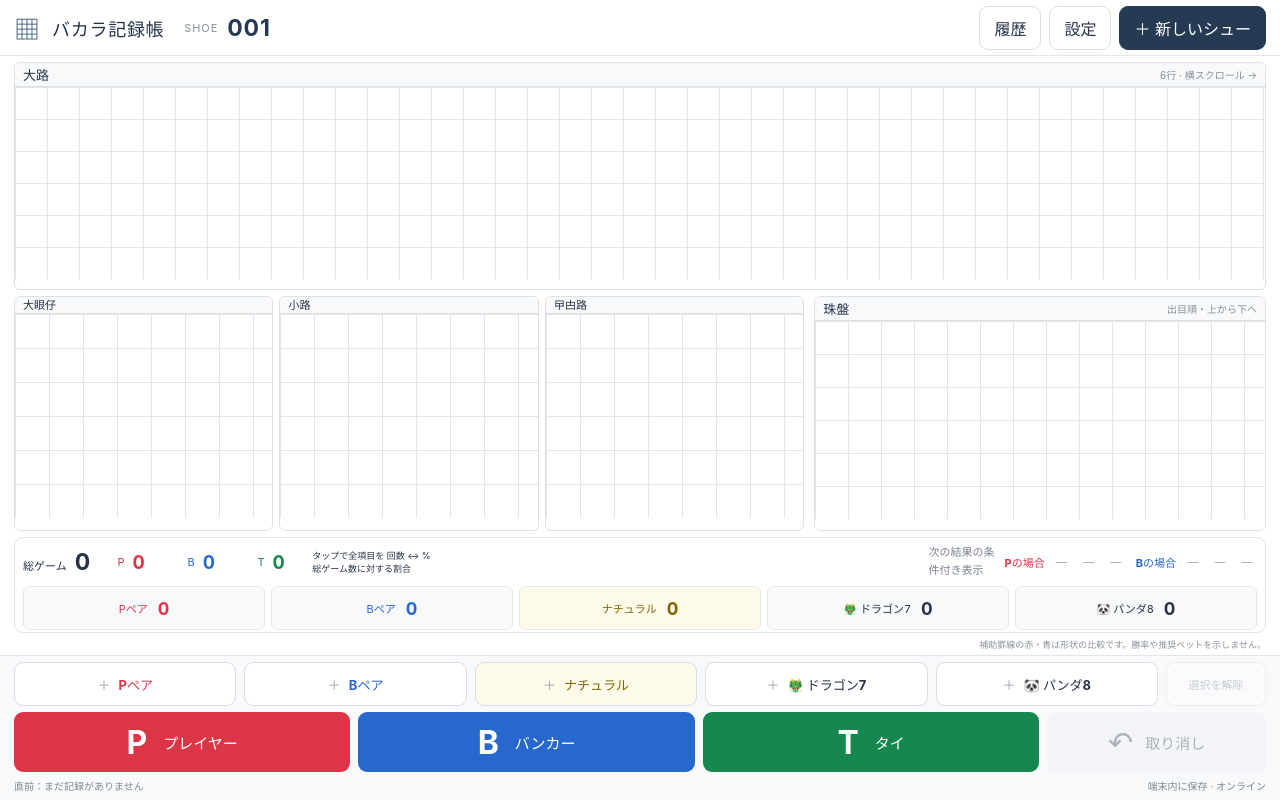
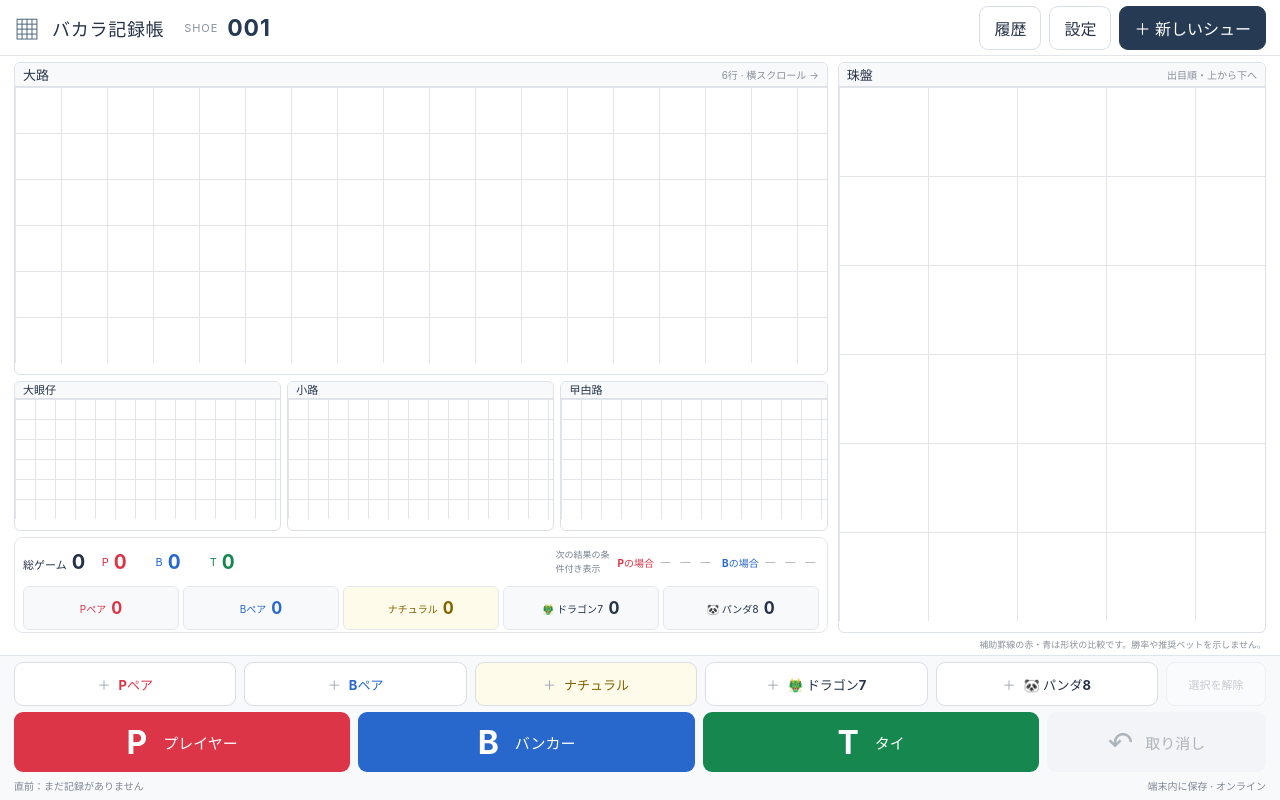
Before and after one commit to Toma-chat/baccarat-notebook, a React (Vite) app: page / in a window 1280 px wide. Built offline with nearby package versions, Linux system fonts and the light colour scheme.

Commit message:
Arrange compact roads and statistics beside a tall right-hand bead plate

```diff
--- /dev/null
+++ b/src/layout.css
@@ -0,0 +1,35 @@
+/* A: the bead plate has its own tall column; derived roads stay compact. */
+@media(min-width:900px) and (orientation:landscape){
+ .workspace{
+  grid-template-columns:minmax(0,1.9fr) minmax(0,1fr);
+  grid-template-rows:minmax(0,1fr) clamp(72px,calc((100dvh - 340px)*.507692),150px) 96px 12px;
+  grid-template-areas:'main bead' 'derived bead' 'summary bead' 'legend legend';
+  column-gap:10px;
+ }
+ .workspace>.board.big{grid-area:main}
+ .middle{display:contents}
+ .derived{grid-area:derived}
+ .middle>.board.bead{grid-area:bead}
+ .summary{grid-area:summary;min-width:0;grid-template-columns:minmax(0,1fr) auto;gap:2px 6px}
+ .legend{grid-area:legend}
+ .counts{gap:4px;min-width:0}
+ .counts>div{gap:5px}
+ .counts .stat-toggle{min-width:50px;gap:5px;padding:0 3px}
+ .counts strong{font-size:20px}
+ .stat-help{display:none}
+ .previews{gap:8px}
+ .previews>small{font-size:9px;max-width:54px}
+ .previews>div{gap:3px;font-size:10px}
+ .previews span{width:17px}
+ .extra-stats{gap:4px}
+ .extra-stats .stat-toggle{gap:5px;padding:3px}
+ .extra-stats .stat-toggle small{font-size:10px}
+ .extra-stats .stat-toggle strong{font-size:17px}
+ .board.bead .cell>.mark{font-size:clamp(16px,calc(var(--cell)*.5),38px)}
+ .board.bead .special-badge{font-size:calc(var(--cell)*.32)}
+}
+@media(min-width:900px) and (max-width:1100px) and (orientation:landscape){
+ .extra-stats .stat-toggle{flex-direction:column;gap:0;line-height:1.15}
+ .previews{gap:4px}
+ .previews>small{display:none}
+}
--- a/src/main.tsx
+++ b/src/main.tsx
@@ -6,6 +6,7 @@ import {Board,Mark} from './Board';
 import './style.css';
 import './compact.css';
 import './stats.css';
+import './layout.css';
 const labels:Record<keyof Flags,string>={pPair:'Pペア',bPair:'Bペア',natural:'ナチュラル',dragon:'🐲 ドラゴン7',panda:'🐼 パンダ8'};
 function Stat({label,count,total,tone='',percent,onToggle}:{label:string;count:number;total:number;tone?:string;percent:boolean;onToggle:()=>void}){return <button className={`stat-toggle ${tone}`} onClick={onToggle} aria-pressed={percent} aria-label={`${label} ${percent?`${total?((count/total)*100).toFixed(1):'0.0'}%`:`${count}回`}。タップで${percent?'回数':'総ゲーム数に対する割合'}に切替`} title="タップで全項目の回数・割合を一括切替（総ゲーム数が分母）"><small>{label}</small><strong>{percent?`${total?((count/total)*100).toFixed(1):'0.0'}%`:count}</strong></button>;}
 function App(){const [deleteId,setDeleteId]=useState<string>();const [statsPercent,setStatsPercent]=useState(false);const [data,setData]=useState<Data>();const [view,setView]=useState('');const [flags,setFlags]=useState(emptyFlags);const [panel,setPanel]=useState('');const [detail,setDetail]=useState<Cell>();const [error,setError]=useState('');const [status,setStatus]=useState('読み込み中');const [busy,setBusy]=useState(false);const [online,setOnline]=useState(navigator.onLine);const [pending,setPending]=useState<Data>();const lock=useRef(false);const file=useRef<HTMLInputElement>(null);
```
Also changed, not shown: tests/road-layout.tsx (+1 -0 lines), preview-ipad.png, 1 other file (tests, documents, lock files or other folders).
